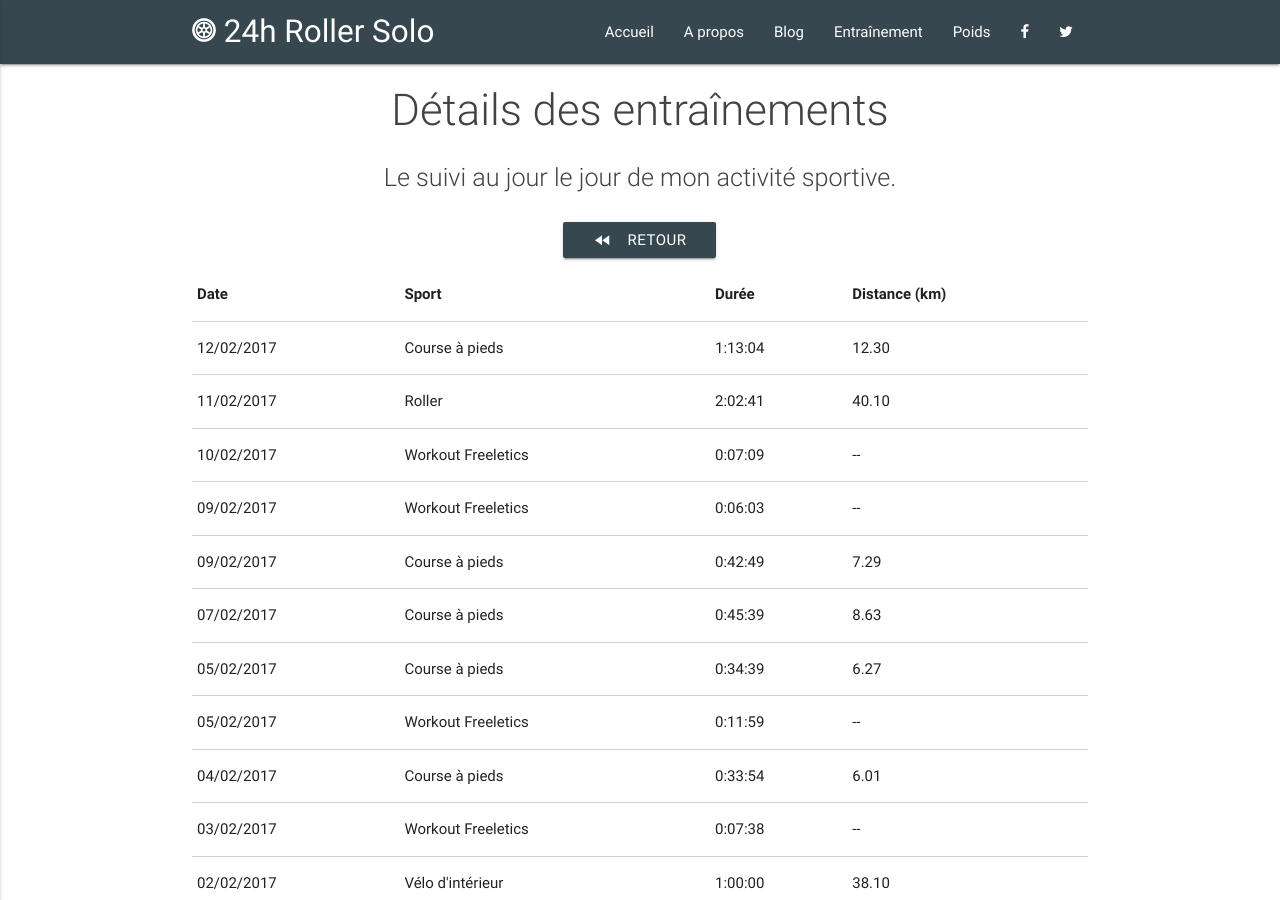
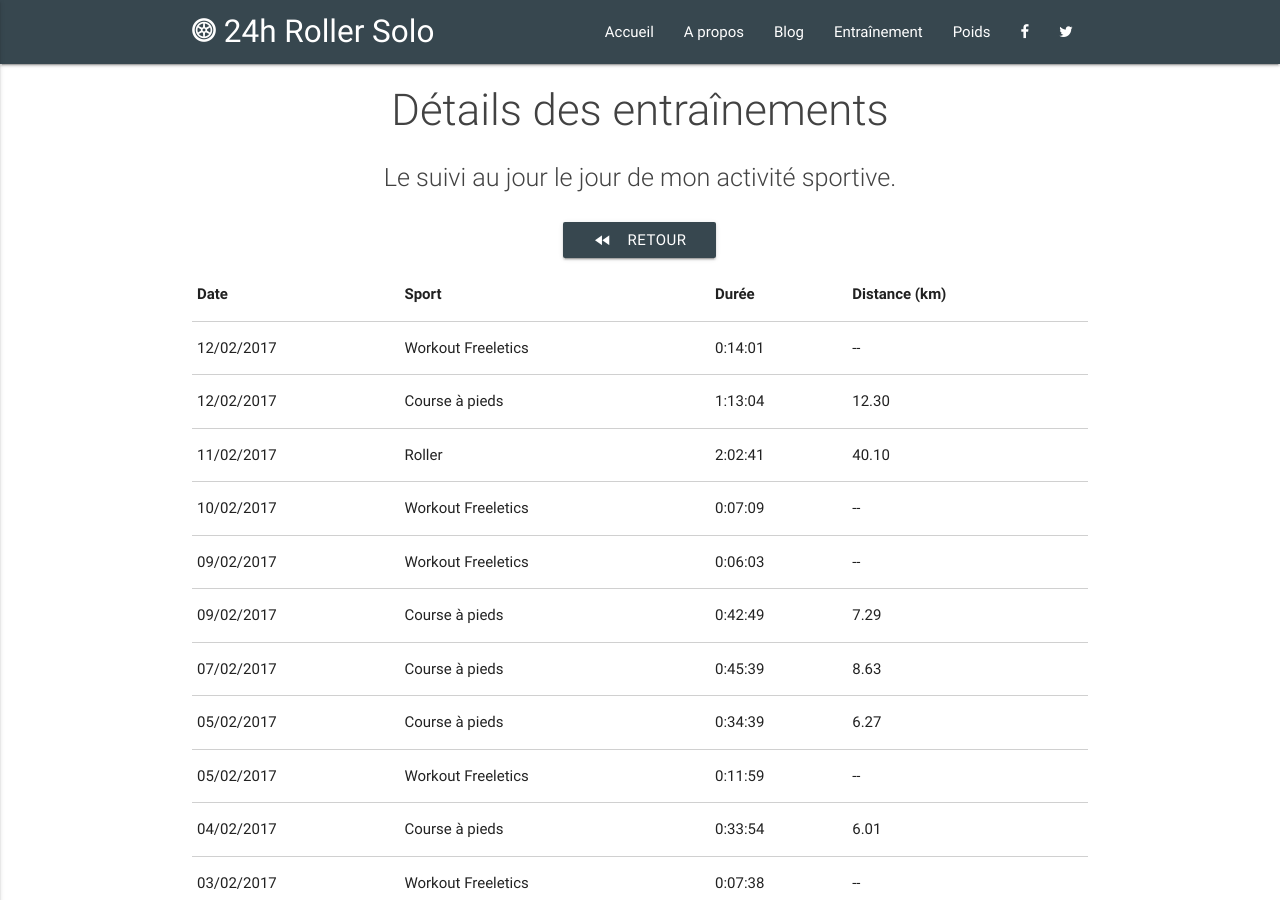
Before and after one commit to 24hRollerSolo/24hRollerSolo.github.io, a Jekyll site: the page built from training/details.html, in a window 1280 px wide and 900 px high. Built offline with Jekyll 4.4.1, drawn with Linux system fonts in a browser that asks for light colours.

Commit message:
Add 2017-02-12 workout

```diff
--- a/_data/sports.json
+++ b/_data/sports.json
@@ -1,4 +1,5 @@
 [
+  {"date": "2017-02-12", "type": "WORKOUT", "program": "W06-03 | 1/3 NYX Endurance", "duration": "0:14:01"},
   {"date": "2017-02-12", "type": "RUNNING", "distance": "12.30", "duration": "1:13:04"},
   {"date": "2017-02-11", "type": "ROLLER", "distance": "40.10", "duration": "2:02:41"},
   {"date": "2017-02-10", "type": "WORKOUT", "program": "W06-02 | 1/4 VENUS Standard", "duration": "0:07:09"},
```
